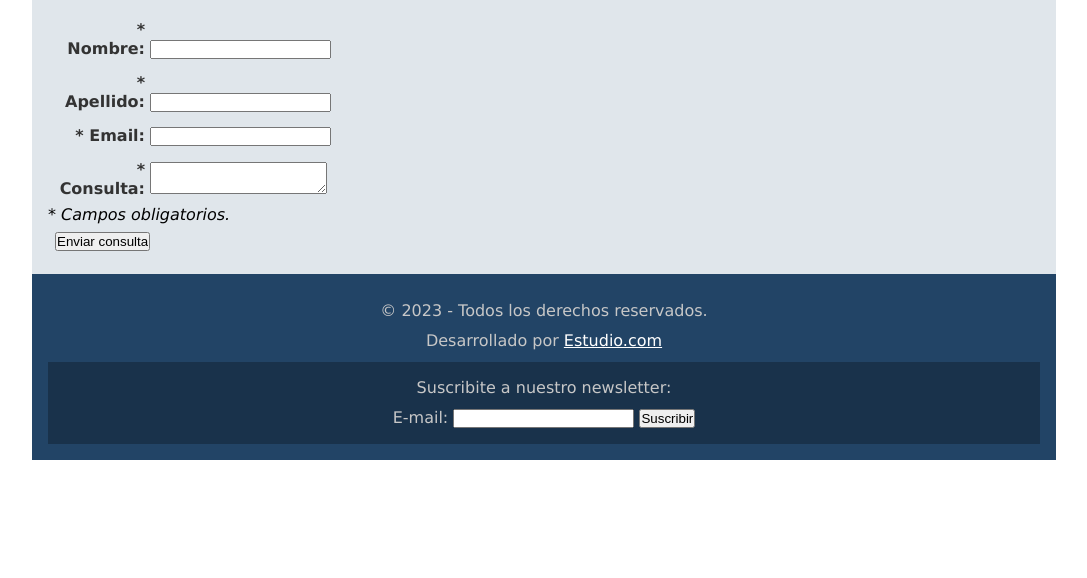
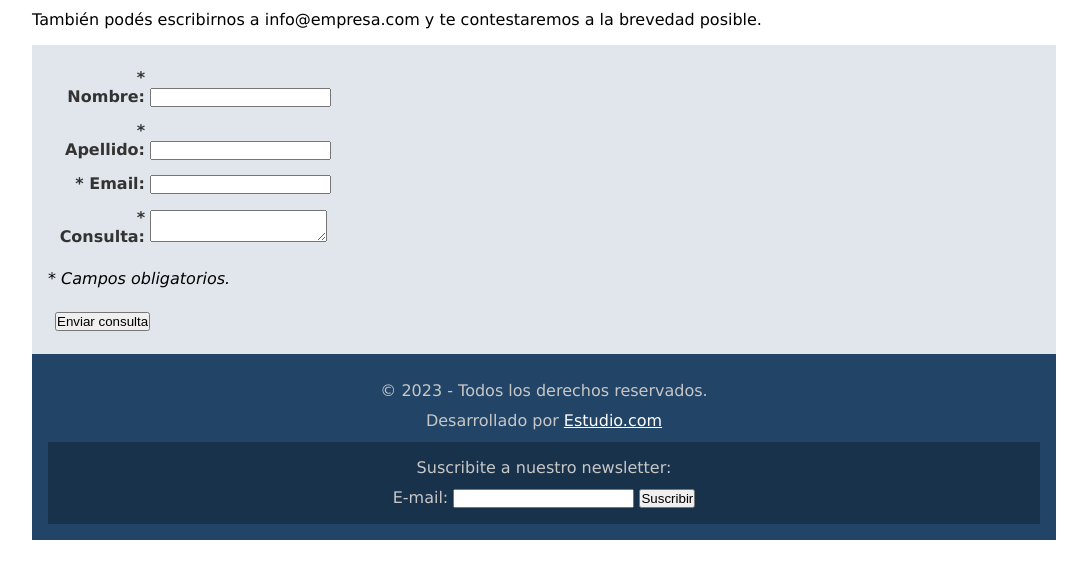
Before and after one commit to jdrjuan/sitio_web_2, a plain HTML site: page contacto.html in a window 1280 px wide. Shown: the part 158-736 px from the top of the page, without its empty margins (96-1183 px from the left). Drawn offline with Linux system fonts and the light colour scheme.

Commit message:
Agrega márgenes a párrafos

```diff
--- a/css/style.css
+++ b/css/style.css
@@ -7,6 +7,10 @@
 body {
     font-family: 'Lucida Sans', 'Lucida Sans Regular', 'Lucida Grande', 'Lucida Sans Unicode', Geneva, Verdana, sans-serif;
     margin: 0 auto;
+}
+
+p {
+    margin: 1em 0;
 }
 
 body > footer {
```
